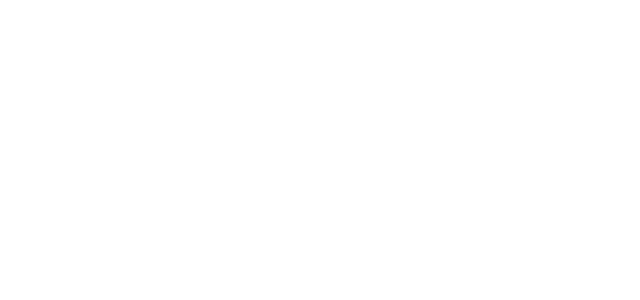
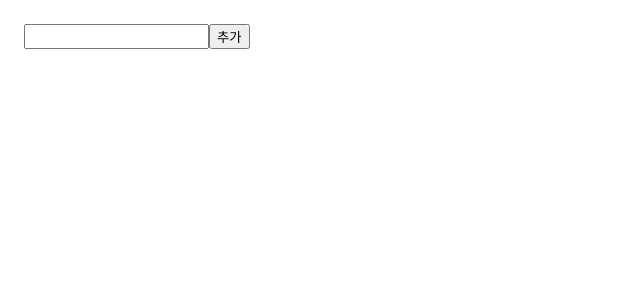
Before and after one commit to rabbit-22/wanted-pre-onboarding-frontend, a React (Create React App) app: page /todo in a window 1280 px wide. Shown: the top 300 px of the page, without its empty margins (0-640 px from the left). Built offline with nearby package versions, Linux system fonts and the light colour scheme; sample sign-in values are in the browser's storage.

Commit message:
feat: add todo page

```diff
--- a/src/App.tsx
+++ b/src/App.tsx
@@ -3,8 +3,13 @@
 import SignupPage from './pages/SignupPage';
 import SigninPage from './pages/SigninPage';
 import TodoPage from './pages/TodoPage';
+import HomePage from './pages/HomePage';
 
 const router = createBrowserRouter([
+  {
+    path: '/',
+    element: <HomePage />,
+  },
   {
     path: '/signup',
     element: <SignupPage />,
--- /dev/null
+++ b/src/pages/HomePage.tsx
@@ -0,0 +1,25 @@
+import { Button } from '@mui/material';
+import React from 'react';
+import { Link } from 'react-router-dom';
+
+const HomePage = () => {
+  const handleClick = () => {
+    localStorage.removeItem('accessToken');
+  };
+  return (
+    <div>
+      <Link to="/signin" style={{ textDecoration: 'none' }}>
+        <Button>로그인</Button>
+      </Link>
+      <Link to="/signup" style={{ textDecoration: 'none' }}>
+        <Button>회원가입</Button>
+      </Link>
+      <Link to="/todo" style={{ textDecoration: 'none' }}>
+        <Button>TODO</Button>
+      </Link>
+      <Button onClick={handleClick}>로그아웃</Button>
+    </div>
+  );
+};
+
+export default HomePage;
--- a/src/pages/TodoPage.tsx
+++ b/src/pages/TodoPage.tsx
@@ -1,15 +1,38 @@
-import React, { useEffect } from 'react';
+import React, { useEffect, useState } from 'react';
 import { isLoggedIn } from '../utils/isLoggedIn';
 import { useNavigate } from 'react-router-dom';
+import { Box } from '@mui/material';
+import { createTodo } from '../api/todo';
 
 const TodoPage = () => {
   const navigate = useNavigate();
+  const [value, setValue] = useState('');
+  const handleChange = (event: React.ChangeEvent<HTMLInputElement>) => {
+    setValue(event.target.value);
+  };
+
+  const handleClick = () => {
+    if (value === '') return;
+    createTodo(value);
+  };
   useEffect(() => {
     if (!isLoggedIn()) {
       navigate('/signin');
     }
   }, []);
-  return <div></div>;
+  return (
+    <Box
+      sx={{
+        display: 'flex',
+        margin: 3,
+      }}
+    >
+      <input data-testid="new-todo-input" onChange={handleChange} />
+      <button data-testid="new-todo-add-button" onClick={handleClick}>
+        추가
+      </button>
+    </Box>
+  );
 };
 
 export default TodoPage;
--- /dev/null
+++ b/src/types/todo.ts
@@ -0,0 +1,6 @@
+export interface TodoProps {
+  id: number;
+  todo: string;
+  isCompleted: boolean;
+  userId: number;
+}
```
